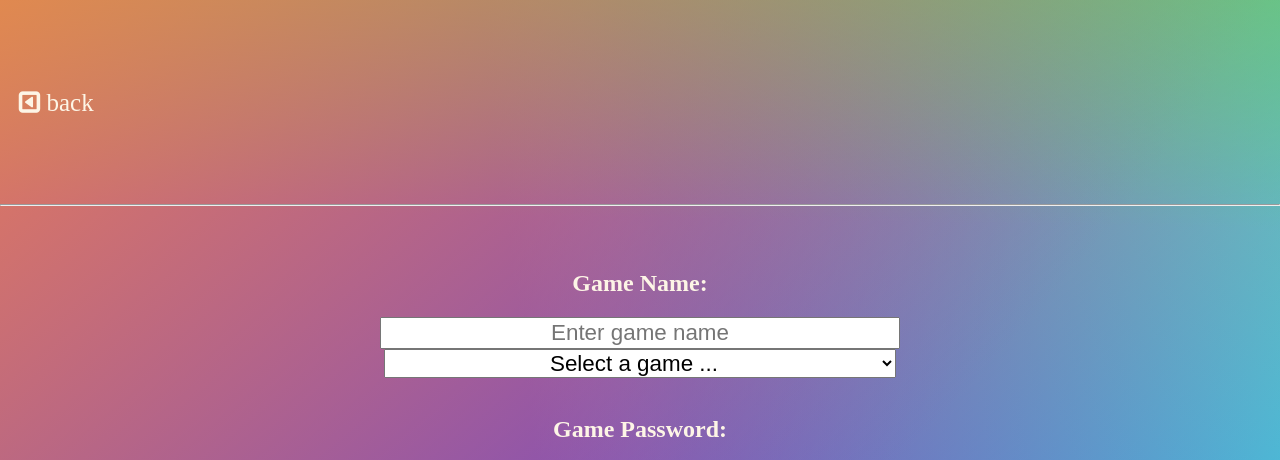
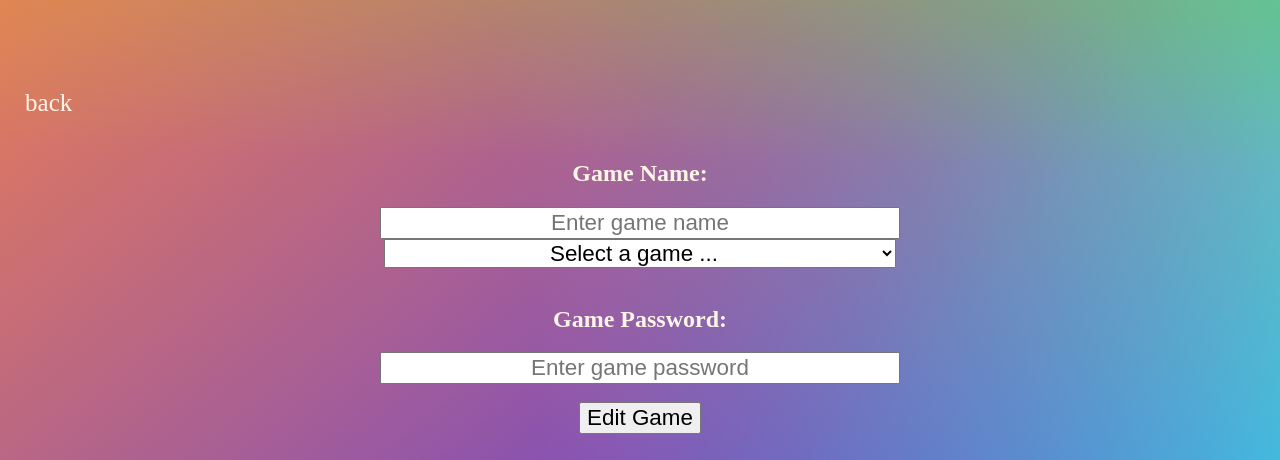
Before and after one commit to wvorwick/jeopardy, a plain HTML site: page host/edit.html in a window 1280 px wide. Shown: the part 314-774 px from the top of the page. Drawn offline with nearby package versions, Linux system fonts and the light colour scheme; no server answers; a web font is replaced by a local one.

Commit message:
Update edit.html

```diff
--- a/host/edit.html
+++ b/host/edit.html
@@ -17,9 +17,8 @@
 	<div id="homemade_jeopardy_title" class="centered">
 		<h1 id="homemade_jeopardy_title">litipride jeopardy<br/>edit game</h1>
 		<a id="home_button" href="../host/">
-      		<button class="fa fa-caret-square-o-left">&nbsp;Back</button>
+      		<button class="fa">&nbsp;Back</button>
       	</a>
-		<hr/>
 	</div>
 	<div id="enter_game_name_section" class="hidden">
 		<div class="center_section_50 centered">
```
